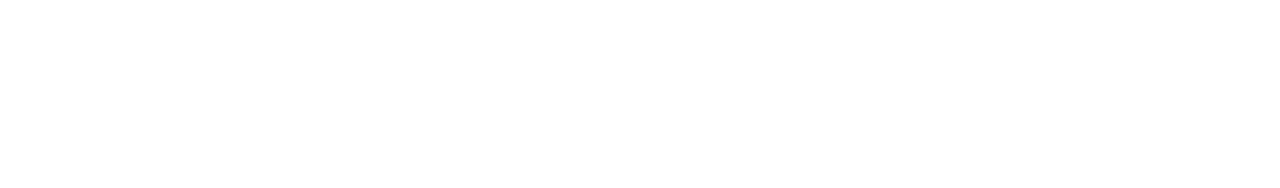
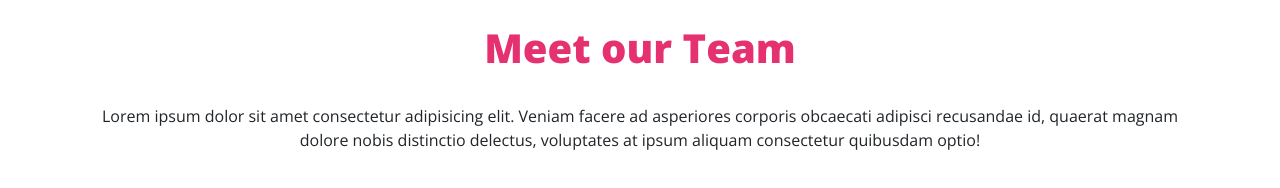
Before and after one commit to imnxtamess/js-our-team, a plain HTML site: page index.html in a window 1280 px wide. Drawn offline with nearby package versions, Linux system fonts and the light colour scheme; files that its build step writes are made by us from their sources.

Commit message:
add header

```diff
--- a/assets/css/style.css
+++ b/assets/css/style.css
@@ -2,6 +2,7 @@
   margin: 0;
   padding: 0;
   box-sizing: border-box;
+  font-family: "Open Sans", serif;
 }
 
 :root {
@@ -10,3 +11,8 @@
   --ot-dark: black;
   --ot-light: white;
 }
+
+h1 {
+  color: var(--ot-main);
+  font-weight: 800;
+}
--- a/index.html
+++ b/index.html
@@ -10,9 +10,24 @@
       integrity="sha384-QWTKZyjpPEjISv5WaRU9OFeRpok6YctnYmDr5pNlyT2bRjXh0JMhjY6hW+ALEwIH"
       crossorigin="anonymous"
     />
-    <link rel="stylesheet" href="style.css" />
+    <link rel="stylesheet" href="./assets/css/style.css" />
+    <link rel="preconnect" href="https://fonts.googleapis.com" />
+    <link rel="preconnect" href="https://fonts.gstatic.com" crossorigin />
+    <link
+      href="https://fonts.googleapis.com/css2?family=Open+Sans:ital,wght@0,300..800;1,300..800&display=swap"
+      rel="stylesheet"
+    />
   </head>
   <body>
+    <div class="container">
+      <h1 class="text-center pt-4">Meet our Team</h1>
+      <p class="text-center pt-4">
+        Lorem ipsum dolor sit amet consectetur adipisicing elit. Veniam facere
+        ad asperiores corporis obcaecati adipisci recusandae id, quaerat magnam
+        dolore nobis distinctio delectus, voluptates at ipsum aliquam
+        consectetur quibusdam optio!
+      </p>
+    </div>
     <script src="./script.js"></script>
   </body>
 </html>
```
Also changed, not shown: script.js (line endings or trailing spaces).
